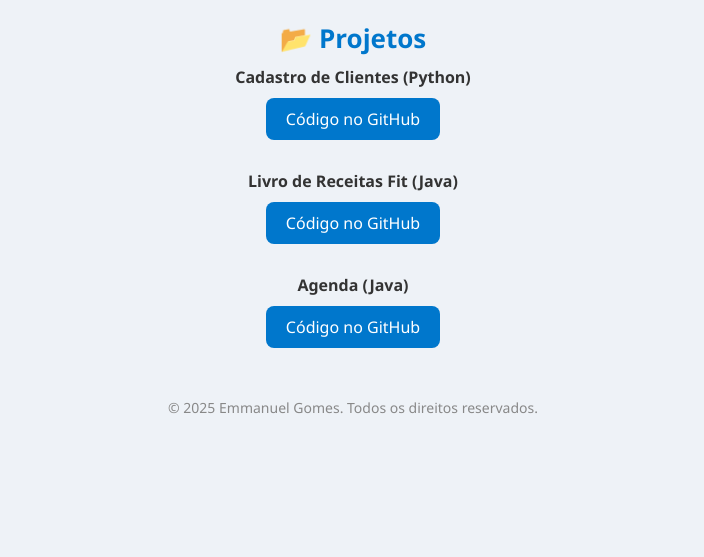
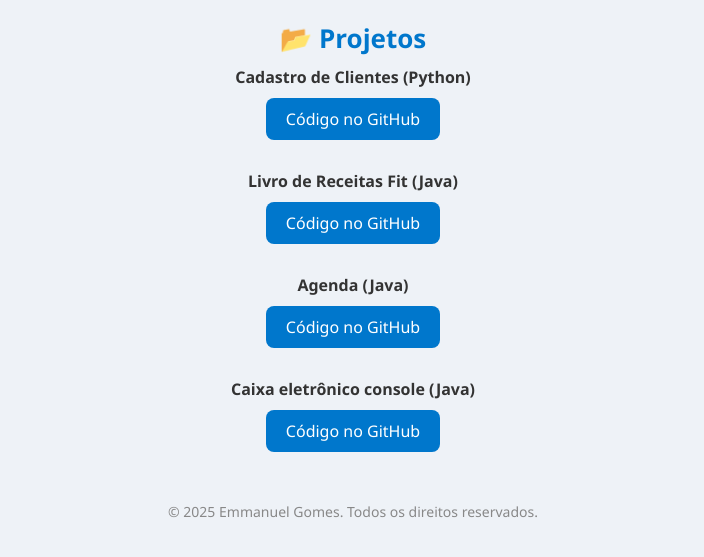
Before and after one commit to EmmanuelGomesSilva/EmmanuelGomesSilva.github.io, a plain HTML site: page index.html in a window 1280 px wide. Shown: the part 660-1217 px from the top of the page, without its empty margins (287-991 px from the left). Before the commit the page ends 1117 px from the top, so only its background shows below. Drawn offline with Linux system fonts and the light colour scheme.

Commit message:
Update index.html
corrigir links e tags no HTML do portfólio

```diff
--- a/index.html
+++ b/index.html
@@ -156,6 +156,12 @@
         Código no GitHub
       </a>
     </div>
+     <div>
+      <strong>Caixa eletrônico console (Java)</strong><br />
+      <a href="https://github.com/EmmanuelGomesSilva/caixa_eletronico_console" target="_blank">
+        Código no GitHub
+      </a>
+    </div>
   </section>
 
   <footer>
```
